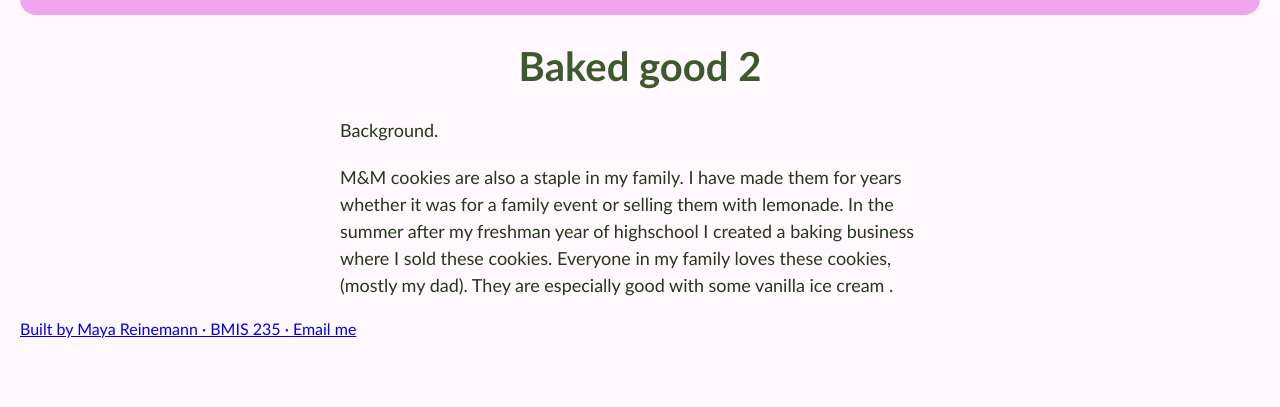
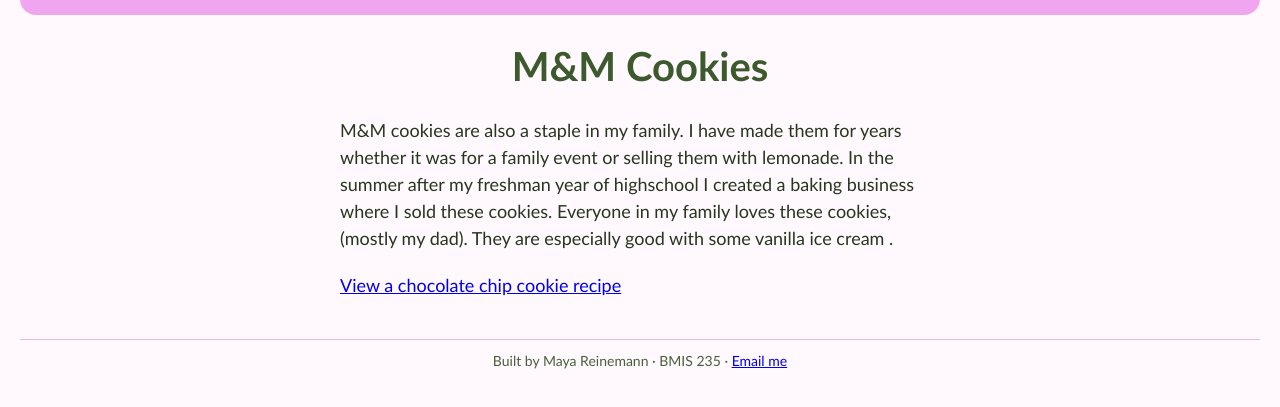
Before and after one commit to mrein2029/bmis235-html-3, a plain HTML site: page m&mcookies.html in a window 1280 px wide. Shown: the part 71-478 px from the top of the page. Drawn offline with Linux system fonts and the light colour scheme.

Commit message:
Fix cookie title, recipe link, and footer

```diff
--- a/m&mcookies.html
+++ b/m&mcookies.html
@@ -7,8 +7,8 @@
 <html lang="en">
 <head>
 <meta charset="utf-8">
-<meta name="author" content="YOUR NAME">
-<title>Page 2</title>
+<meta name="author" content="Maya Reinemann">
+<title>M&amp;M Cookies | The Cravings Corner</title>
 
 <!-- this one line connects the page to the stylesheet -->
 <link rel="stylesheet" href="styles.css">
@@ -28,13 +28,12 @@
     <a href="chocolatechipcake.html"><img src="img/chocolatechipcake.png" alt="chocolatechipcake"></a>
 </nav>
 
-<h1>Baked good 2</h1>
-<p>Background.</p>
+<h1>M&amp;M Cookies</h1>
 <p>M&M cookies are also a staple in my family. I have made them for years whether it was for a family event or selling
   them with lemonade. In the summer after my freshman year of highschool I created a baking business where I sold these
   cookies. Everyone in my family loves these cookies, (mostly my dad). They are especially good with some vanilla ice cream
   .</p>
-<a href="https://www.verybestbaking.com/toll-house/recipes/chocolate-chip-cookies/</a>.
+<p><a href="https://www.verybestbaking.com/toll-house/recipes/chocolate-chip-cookies/">View a chocolate chip cookie recipe</a></p>
 <!-- Footer: Maya Reinemann -->
 <footer>Built by Maya Reinemann &middot; BMIS 235 &middot; <a href="mailto:mreinemann@zagmail.gonzaga.edu">Email me</a></footer>
 
```
